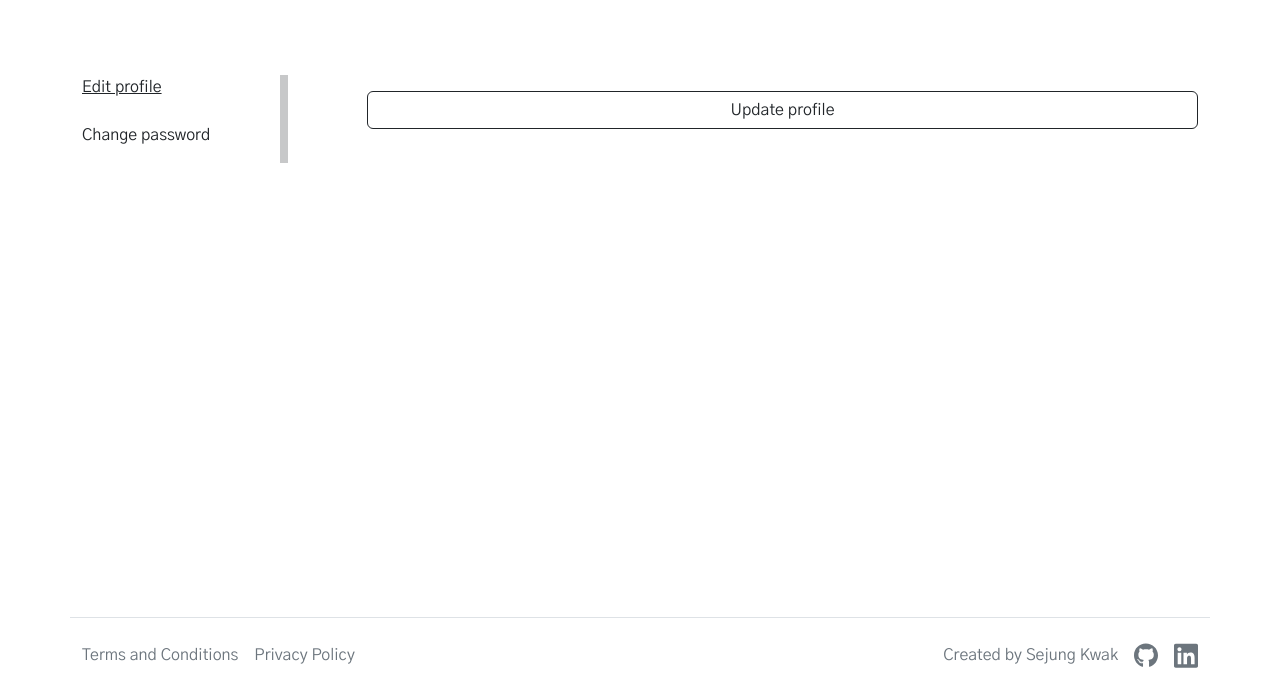
After one commit to sejungkwak/krie, a Django app: template templates/users/update_profile.html in a window 1280 px wide. The commit adds this page. Shown: the part 107-800 px from the top of the page. Run offline with Django 3.2, Linux system fonts and the light colour scheme; the template is opened without the code that fills it, so the values that code supplies are empty; parts of the project's set-up code (start-up, migrations or seed data) failed here and were passed over; some libraries are stand-ins or nearby versions.

Commit message:
feat: Create update profile template

```diff
--- a/templates/account/password_change.html
+++ b/templates/account/password_change.html
@@ -16,7 +16,7 @@
                     <i class="fa-solid fa-gear fa-xl"></i>
                 </button>
                 <ul class="dropdown-menu">
-                    <li><a class="dropdown-item" href="#">{% trans "Edit profile" %}</a></li>
+                    <li><a class="dropdown-item" href="{% url 'update_profile' pk=request.user.pk %}">{% trans "Edit profile" %}</a></li>
                     <li><a class="dropdown-item text-decoration-underline" href="{% url 'account_change_password' %}">{% trans "Change password" %}</a>
                     </li>
                 </ul>
@@ -26,7 +26,7 @@
     <div class="row mt-5 justify-content-lg-between">
         <aside class="col-2 d-none d-lg-block">
             <ul class="d-flex flex-column gap-4 list-unstyled">
-                <li class=""><a class="text-decoration-none text-dark fs-6" href="#">{% trans "Edit profile" %}</a></li>
+                <li class=""><a class="text-decoration-none text-dark fs-6" href="{% url 'update_profile' pk=request.user.pk %}">{% trans "Edit profile" %}</a></li>
                 <li class="text-decoration-underline"><a class="text-decoration-none text-dark fs-6"
                         href="{% url 'account_change_password' %}">{% trans "Change password" %}</a>
                 </li>
--- a/templates/home/index.html
+++ b/templates/home/index.html
@@ -3,13 +3,13 @@
 {% block head_title %}{% trans "Home" %}{% endblock %}
 
 {% block content %}
-<main class="container-fluid">
+<main class="container-fluid flex-shrink-0">
 
     <section class="hero-image container">
 
     </section>
 
-    <section class="categories container my-3 p-0">
+    <section class="categories container my-3">
         <ul class="card-group gap-3 gap-lg-1 p-0 list-unstyled">
             <li class="card rounded border-0 bg-dark overflow-hidden">
                 <a class="category-link text-white" href="{% url 'post_list' category_slug='rooms' %}">
--- a/templates/users/read_profile.html
+++ b/templates/users/read_profile.html
@@ -24,7 +24,7 @@
                     <i class="fa-solid fa-gear fa-xl"></i>
                 </button>
                 <ul class="dropdown-menu">
-                    <li><a class="dropdown-item" href="#">{% trans "Edit profile" %}</a></li>
+                    <li><a class="dropdown-item" href="{% url 'update_profile' pk=request.user.pk %}">{% trans "Edit profile" %}</a></li>
                     <li><a class="dropdown-item"
                             href="{% url 'account_change_password' %}">{% trans "Change password" %}</a></li>
                 </ul>
@@ -36,7 +36,7 @@
         {% if request.user == profile.user %}
         <aside class="col-2 d-none d-lg-block">
             <ul class="d-flex flex-column gap-4 list-unstyled">
-                <li class=""><a class="text-decoration-none text-dark fs-6" href="#">{% trans "Edit profile" %}</a></li>
+                <li class=""><a class="text-decoration-none text-dark fs-6" href="{% url 'update_profile' pk=request.user.pk %}">{% trans "Edit profile" %}</a></li>
                 <li class=""><a class="text-decoration-none text-dark fs-6"
                         href="{% url 'account_change_password' %}">{% trans "Change password" %}</a>
                 </li>
--- /dev/null
+++ b/templates/users/update_profile.html
@@ -0,0 +1,47 @@
+{% extends 'base.html' %}
+{% load i18n %}
+{% load crispy_forms_tags %}
+{% block head_title %}{% trans "Edit profile" %}{% endblock %}
+
+{% block content %}
+
+<main class="container mt-1 mb-3 my-lg-5 flex-shrink-0">
+    <div class="row">
+        <div class="d-flex align-items-center col-auto col-lg-12">
+            <h1 class="fw-bold mb-0">{{ profile.user.username | capfirst }}</h1>
+        </div>
+        <div class="col-auto d-flex d-lg-none">
+            <div class="dropdown">
+                <button class="btn btn-like" type="button" data-bs-toggle="dropdown" aria-expanded="false">
+                    <i class="fa-solid fa-gear fa-xl"></i>
+                </button>
+                <ul class="dropdown-menu">
+                    <li><a class="dropdown-item text-decoration-underline" href="{% url 'update_profile' pk=request.user.pk %}">{% trans "Edit profile" %}</a></li>
+                    <li><a class="dropdown-item"
+                            href="{% url 'account_change_password' %}">{% trans "Change password" %}</a></li>
+                </ul>
+            </div>
+        </div>
+    </div>
+    <div class="row mt-lg-5 justify-content-lg-between">
+        <aside class="col-2 d-none d-lg-block">
+            <ul class="d-flex flex-column gap-4 list-unstyled">
+                <li><a class="text-decoration-underline text-dark fs-6" href="{% url 'update_profile' pk=request.user.pk %}">{% trans "Edit profile" %}</a></li>
+                <li><a class="text-decoration-none text-dark fs-6"
+                        href="{% url 'account_change_password' %}">{% trans "Change password" %}</a>
+                </li>
+            </ul>
+        </aside>
+        <div class="col-1 vr p-1 me-5 d-none d-lg-block"></div>
+        <section class="col-12 col-lg-9">
+            <form method="POST">
+                {% csrf_token %}
+                {{ user_form | crispy }}
+                {{ profile_form | crispy }}
+                <button class="btn btn-outline-dark w-100 mt-1 mt-lg-3" type="submit">{% trans "Update profile" %}</button>
+            </form>
+        </section>
+    </div>
+</main>
+
+{% endblock %}
```
